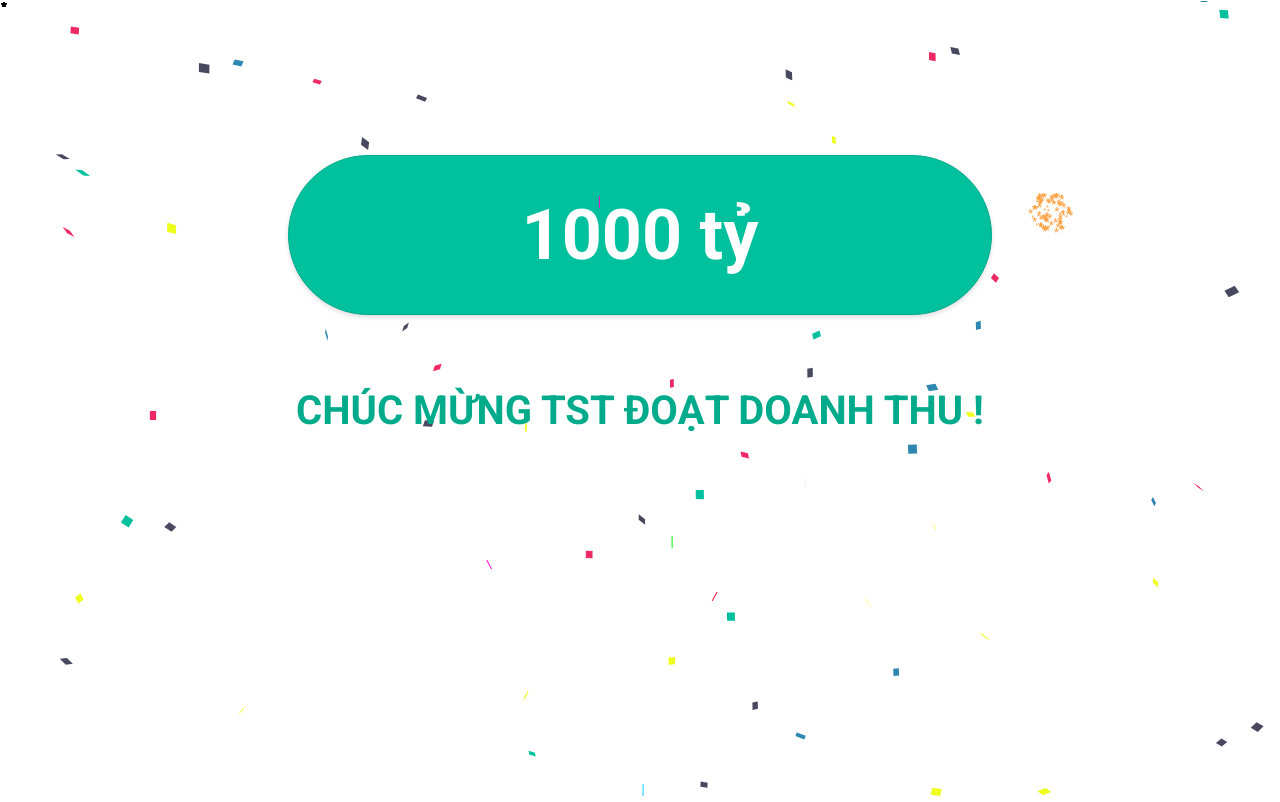
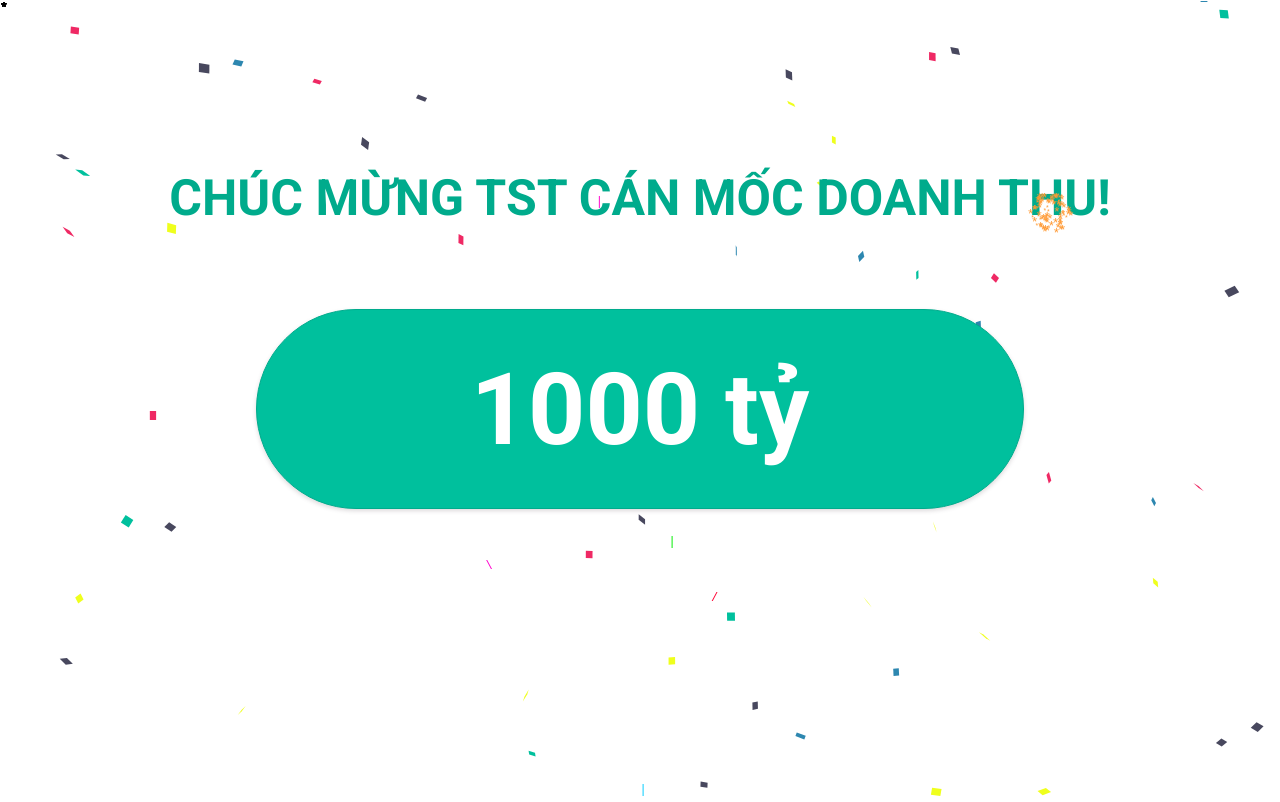
Before and after one commit to thanghn14/Confetti, a plain HTML site: page index.html in a window 1280 px wide. Drawn offline with Linux system fonts and the light colour scheme.

Commit message:
Changes to be committed: 	modified:   assets/css/main.css 	modified:   index.html

```diff
--- a/assets/css/main.css
+++ b/assets/css/main.css
@@ -205,9 +205,9 @@ body {
 } */
 
 .submit-btn {
-  height: 20%;
-  width: 55%;
-  font-size: 70px;
+  height: 25%;
+  width: 60%;
+  font-size: 100px;
   font-weight: 700;
   animation: congrats 1s ;
   background-color: rgba(0, 192, 157, 1);
@@ -226,7 +226,7 @@ body {
 }
 
 .congrats {
-  font-size: 40px;
+  font-size: 50px;
   font-weight: 700;
   color: #00ab8c;
 }
--- a/index.html
+++ b/index.html
@@ -30,6 +30,7 @@
         <div class="background"></div>
         <div class="checkmark draw"></div>
       </div> -->
+      <p class="congrats">CHÚC MỪNG TST CÁN MỐC DOANH THU!</p>
       <button
         class="submit-btn"
         type="submit"
@@ -37,7 +38,6 @@
       >
         1000 tỷ
       </button>
-      <p class="congrats">CHÚC MỪNG TST ĐOẠT DOANH THU !</p>
       <div class="pyro"><div class="before"></div><div class="after"></div></div>
     </div>
 
```
